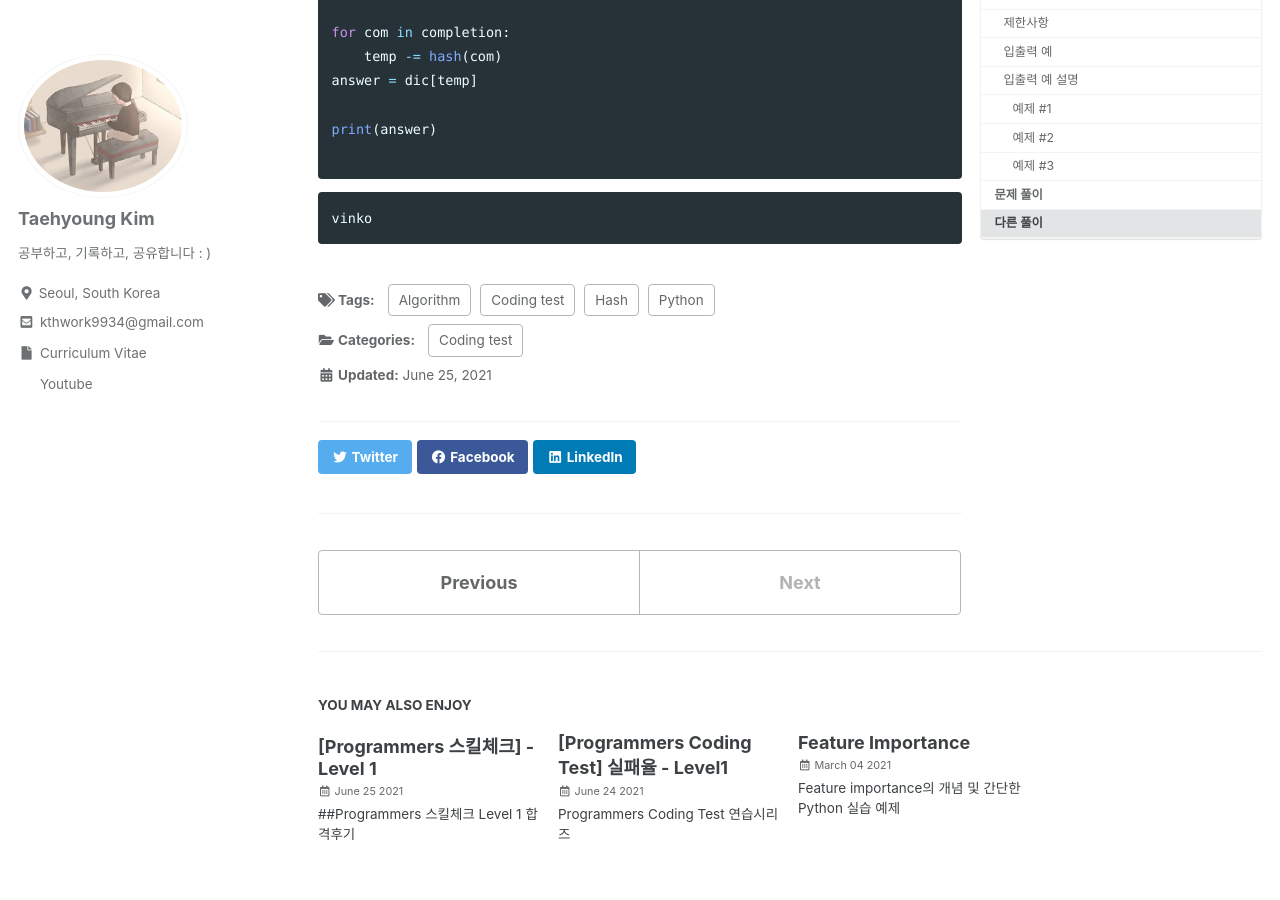
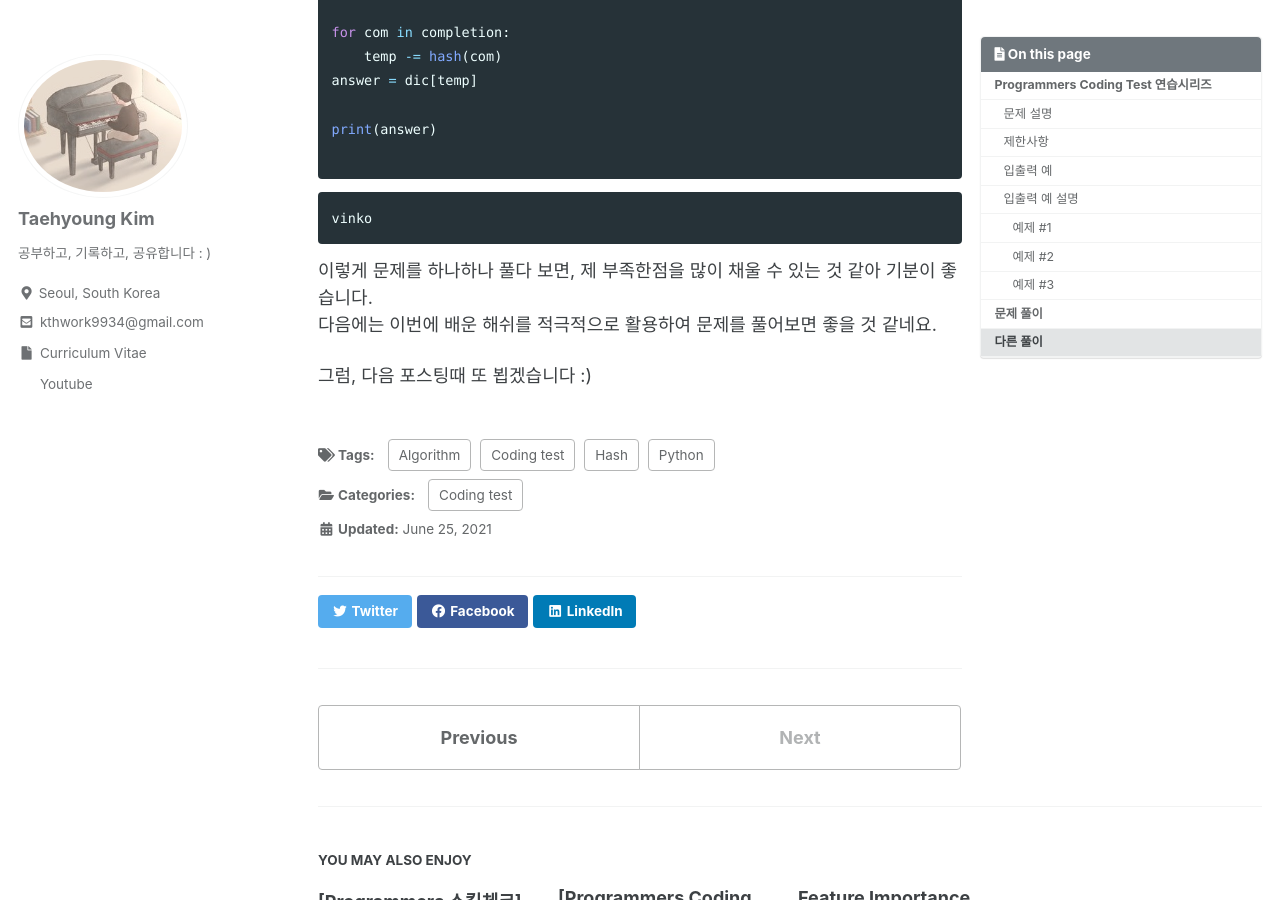
Before and after one commit to kthworks/kthworks.github.io, a Jekyll site: the page built from _posts/2021-06-25-programmers-완주하지못한선수.md, in a window 1280 px wide and 900 px high, scrolled down 2523 px. Built offline with Jekyll 4.4.1, drawn with Linux system fonts in a browser that asks for light colours; cached includes are drawn as plain includes.

Commit message:
Update 2021-06-25-programmers-완주하지못한선수.md

````diff
--- a/_posts/2021-06-25-programmers-완주하지못한선수.md
+++ b/_posts/2021-06-25-programmers-완주하지못한선수.md
@@ -115,3 +115,9 @@ print(answer)
 ```
 
     vinko
+
+
+이렇게 문제를 하나하나 풀다 보면, 제 부족한점을 많이 채울 수 있는 것 같아 기분이 좋습니다.
+다음에는 이번에 배운 해쉬를 적극적으로 활용하여 문제를 풀어보면 좋을 것 같네요.
+
+그럼, 다음 포스팅때 또 뵙겠습니다 :)
````
